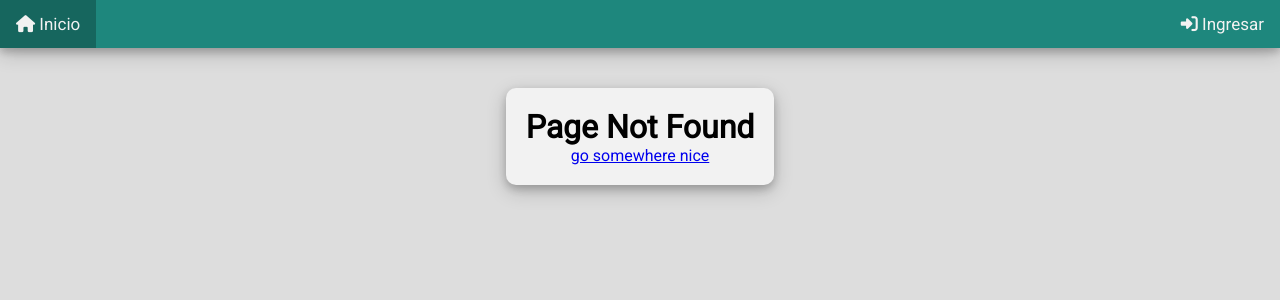
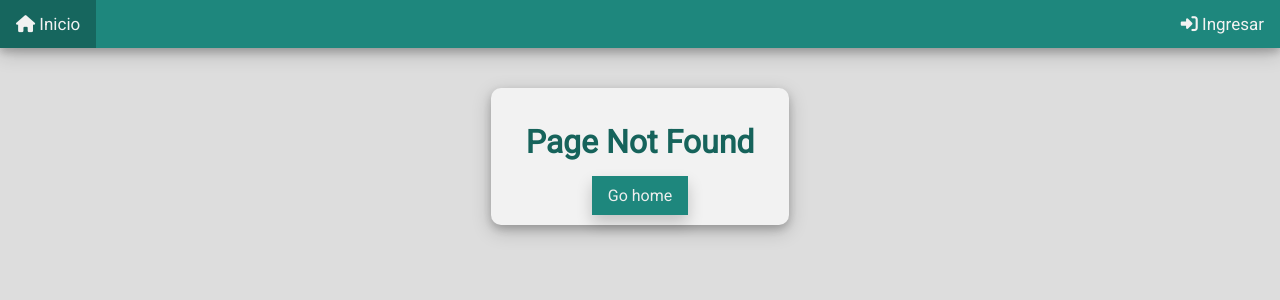
Before and after one commit to GuillermoPastoriniRivas/whatsapp-api, a Flask app: template templates/404.html in a window 1280 px wide. Shown: the top 300 px of the page. Run offline with Flask 2, Linux system fonts and the light colour scheme; the template is opened without the code that fills it, so the values that code supplies are empty; some libraries are stand-ins or nearby versions.

Commit message:
ahdsghdfs

```diff
--- a/static/styles/aaai.css
+++ b/static/styles/aaai.css
@@ -473,3 +473,20 @@ margin: 0 auto;
   margin-bottom: 10px;
   color: rgb(22, 99, 91);
 }
+
+.link {
+  text-decoration: none;
+  background-color: rgb(30,135,125);
+  color: #eee;
+  padding: 0.6rem 1rem;
+  -webkit-box-shadow: 0px 8px 16px 0px rgba(0,0,0,0.2);
+  box-shadow: 0px 8px 16px 0px rgba(0,0,0,0.2);
+  border: 4px;
+}
+
+
+/* mouse over link */
+.link:hover {
+  color: rgb(15, 71, 66);
+  color: #eee;
+}
--- a/templates/404.html
+++ b/templates/404.html
@@ -1,9 +1,9 @@
 {% extends "layout.html" %}
 {% block title %}Page Not Found{% endblock %}
 {% block body %}
-<div class="container">
+<div class="container-table">
   <h1>Page Not Found</h1>
-  <a href="{{ url_for('index') }}">go somewhere nice</a>
+  <a class="link" href="{{ url_for('index') }}">Go home</a>
 </div>
 
 {% endblock %}
--- a/templates/500.html
+++ b/templates/500.html
@@ -1,9 +1,9 @@
 {% extends "layout.html" %}
 {% block title %}Page Not Found{% endblock %}
 {% block body %}
-<div class="container">
+<div class="container-table">
   <h1>Error interno</h1>
-  <p><a href="{{ url_for('index') }}">go somewhere nice</a>
+  <a class="link" href="{{ url_for('index') }}">Go home</a>
 </div>
 
 {% endblock %}
--- a/templates/send.html
+++ b/templates/send.html
@@ -31,11 +31,13 @@ Enviar Mensaje
       </select>
       <div >
         <input type="text" id="phone" name="phone" placeholder="Ingrese el número" autocomplete="nope"  class="numbers" onkeyup="myFunction16()" onclick="myFunction14()" required>
+        {% if numeros  %}
         <div id="listaNumeros" class="toggleshow">
           {% for numero in numeros %}
             <p class="numbers" value="{{ numero }}" onclick="myFunction15('{{ numero }}')">{{ numero }}</p>
           {% endfor %}
         </div>
+        {% endif %}
       </div>
        </div>
 
```
